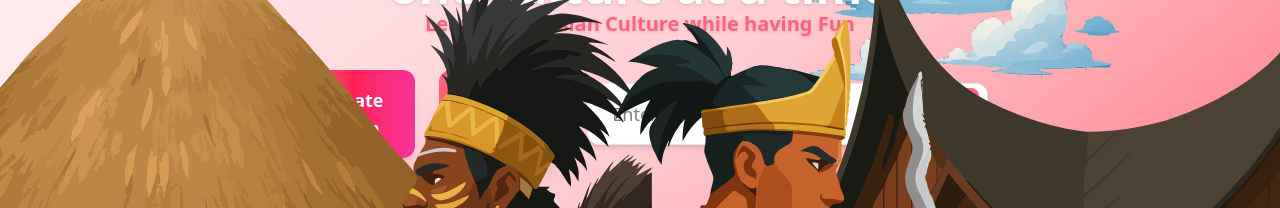
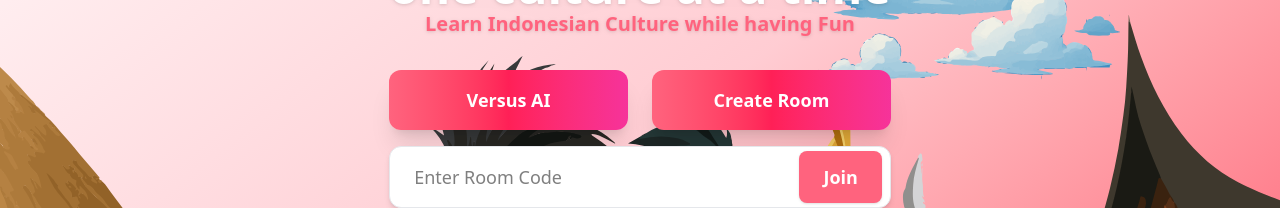
Before and after one commit to AtharAdista/garuda-hacks-6-FE, a React (Vite) app: page / in a window 1280 px wide. Shown: the part 322-530 px from the top of the page. Built offline with nearby package versions, Linux system fonts and the light colour scheme; no server answers.

Commit message:
chore : adjustments

```diff
--- a/src/pages/HomePage.tsx
+++ b/src/pages/HomePage.tsx
@@ -144,8 +144,15 @@ export default function HomePage() {
             Learn Indonesian Culture while having Fun
           </p>
 
-          {/* Create & Join Room Side by Side */}
-          <div className="flex flex-col md:flex-row items-center justify-center gap-6 w-full max-w-xl mb-4">
+            {/* Create & Join Room Side by Side */}
+            <div className="flex flex-row items-center justify-center gap-6 w-full max-w-xl mb-4">
+            <button
+              onClick={handleVersusAi}
+              className="flex-1 px-8 py-4 bg-gradient-to-r from-rose-400 via-rose-500 to-pink-500 hover:from-rose-500 hover:via-rose-600 hover:to-pink-600 text-white font-bold rounded-xl text-lg shadow-xl hover:shadow-2xl transform hover:scale-105 transition-all duration-300"
+            >
+              Versus AI
+            </button>
+
             {/* Create Room */}
             <button
               onClick={handleCreateRoom}
@@ -153,15 +160,9 @@ export default function HomePage() {
             >
               Create Room
             </button>
+            </div>
 
-            <button
-              onClick={handleVersusAi}
-              className="flex-1 px-8 py-4 bg-gradient-to-r from-rose-400 via-rose-500 to-pink-500 hover:from-rose-500 hover:via-rose-600 hover:to-pink-600 text-white font-bold rounded-xl text-lg shadow-xl hover:shadow-2xl transform hover:scale-105 transition-all duration-300 mb-3 md:mb-0"
-            >
-              Versus AI
-            </button>
-
-            {/* Join Room */}
+            {/* Join Room Form Below */}
             <form
             onSubmit={(e) => {
               e.preventDefault();
@@ -214,7 +215,6 @@ export default function HomePage() {
               </div>
             </div>
           </div>
-        </div>
         </div>
 
         {/* Curved White Transition */}
```
